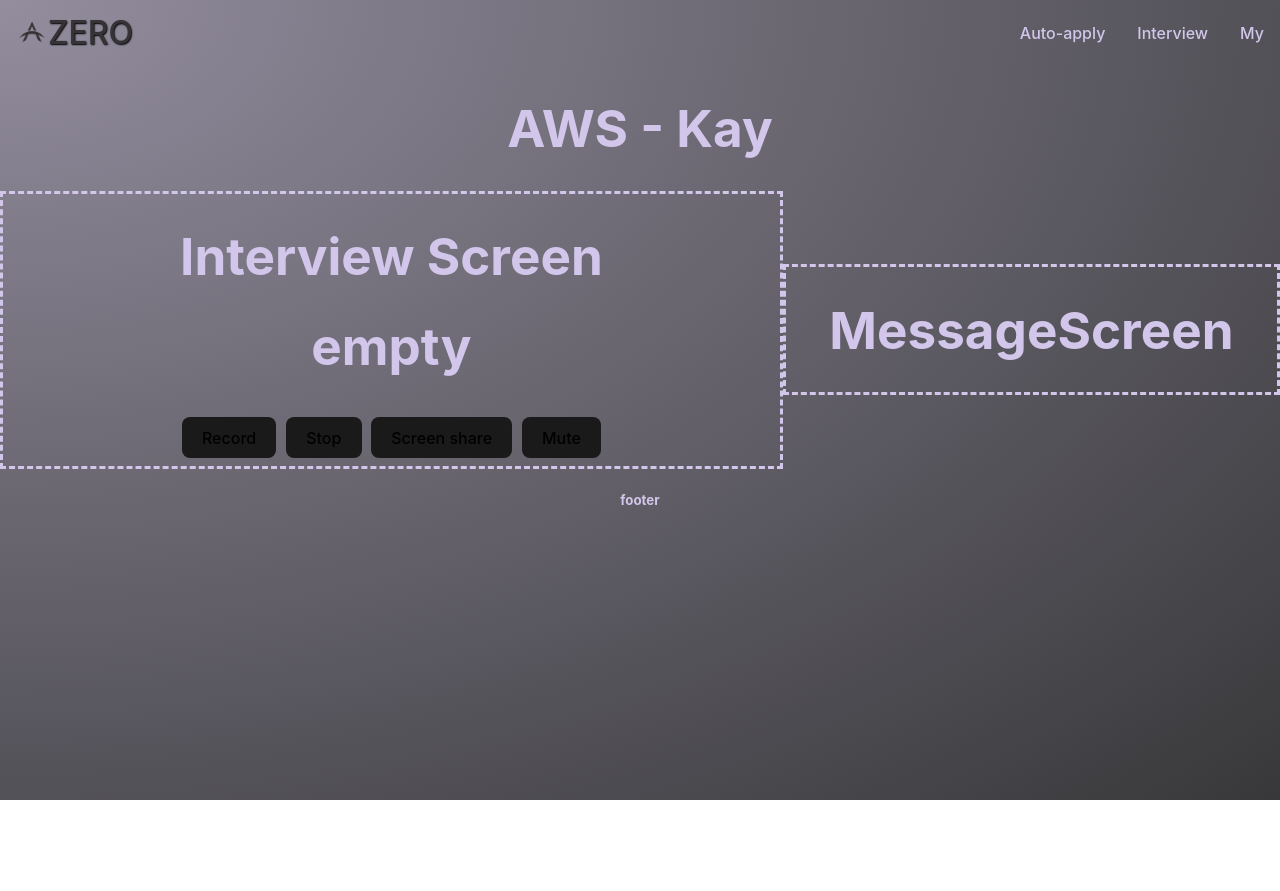
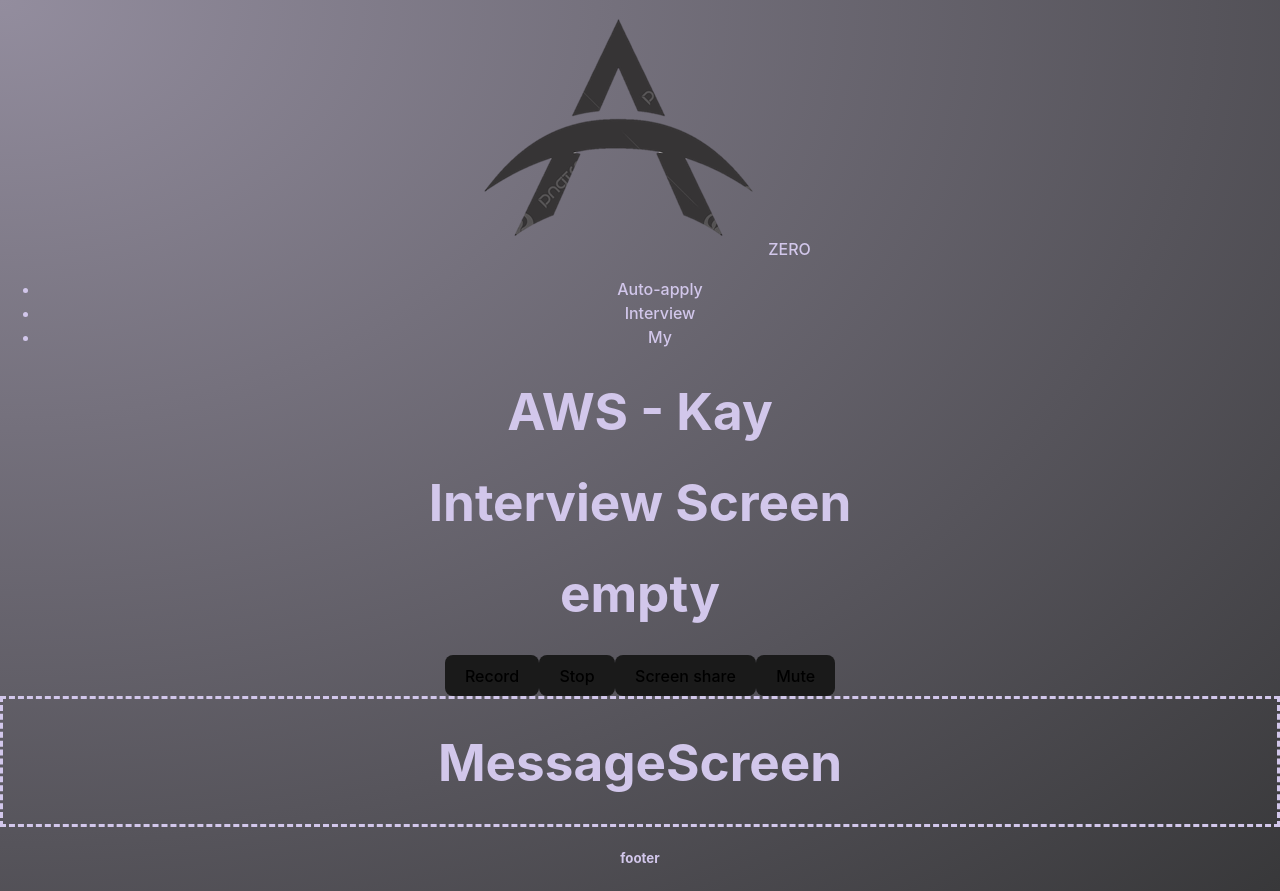
Before and after one commit to LegendaryPark/zero-front-end, a React (Vite) app in the folder zero/: page / in a window 1280 px wide. Before the commit the page ends 800 px from the top, so only its background shows below. Built offline with nearby package versions, Linux system fonts and the light colour scheme.

Commit message:
1. Changed css id to class

```diff
--- a/zero/src/App.css
+++ b/zero/src/App.css
@@ -1,10 +1,10 @@
-#mainid {
-	display: flex;
-	align-items: center;
+.main-id {
+  display: flex;
+  align-items: center;
 }
 
-#app-div {
-	display: flex;
-	flex-direction: column;
-	justify-content: space-between;
+.app-div {
+  display: flex;
+  flex-direction: column;
+  justify-content: space-between;
 }
--- a/zero/src/components/Header.css
+++ b/zero/src/components/Header.css
@@ -1,40 +1,21 @@
-#header {
-	text-align :left;
-	padding: 0.3rem 1rem;
-	display: flex;
-	justify-content: space-between;
-	align-items: center;
-}
-
-#header img {
-	width: 2rem;
-	height: 1.5rem;
-	object-fit: contain;
-	background-color: transparent;
-}
-
-#page-logo a {
-	color : rgb(53, 51, 54);
+.page-logo a {
+  color: rgb(53, 51, 54);
   font-size: 2rem;
   text-decoration: none;
   text-transform: uppercase;
-	text-shadow: 0.05rem 0.05rem 0.1rem rgb(0,0,0);
+  text-shadow: 0.05rem 0.05rem 0.1rem rgb(0, 0, 0);
 }
 
-#header h1 {
-	font-size: 2.2rem;
-}
-
-#nav {
+.nav {
   display: flex;
   justify-content: center;
 }
 
-#nav ul {
+.nav ul {
   list-style: none;
-	margin : 1rem;
+  margin: 1rem;
 }
-#nav li {
+.nav li {
   list-style: none;
   margin-left: 2rem;
 }
--- a/zero/src/components/Interview.css
+++ b/zero/src/components/Interview.css
@@ -1,10 +1,6 @@
-#menubtn button {
-	margin : 0.5rem 0.3rem;
-	transition: all 0.2s ease-in-out;
-}
-#interview {
+.interview {
   flex-grow: 4;
-	border-style:dashed;
+  border-style: dashed;
 }
 button {
   border-radius: 8px;
--- a/zero/src/components/Message.css
+++ b/zero/src/components/Message.css
@@ -1,5 +1,4 @@
 #message {
-	flex-grow: 1;
-	/* flex: 1 0 auto; */
-	border-style:dashed;
+  flex-grow: 1;
+  border-style: dashed;
 }
```
Also changed, not shown: zero/src/components/common/Common.css (added, +19 -0 lines). Lines whose indentation alone changed are shown as unchanged.
